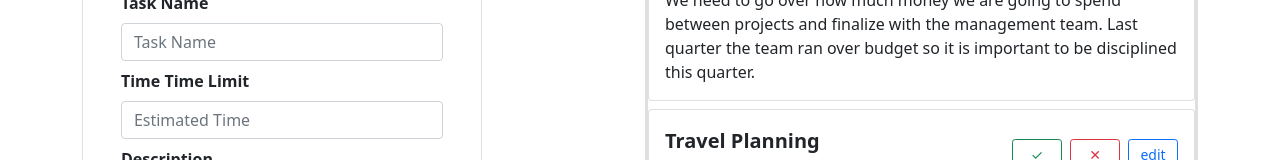
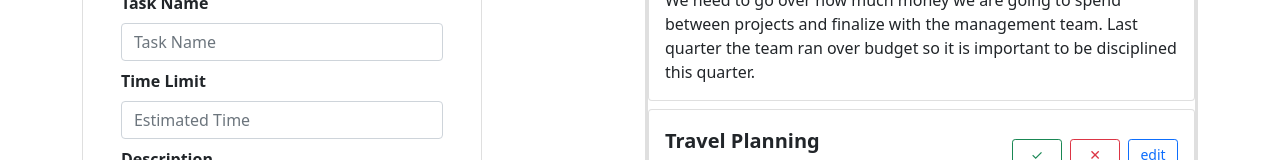
Before and after one commit to kspell22/surfboard-agenda-coding-challenge, a React (Create React App) app: page / in a window 1280 px wide. Shown: the part 209-369 px from the top of the page. Built offline with nearby package versions, Linux system fonts and the light colour scheme.

Commit message:
Fixed Typo

```diff
--- a/src/NewTaskForm.js
+++ b/src/NewTaskForm.js
@@ -24,7 +24,7 @@ function NewTaskForm({ addTask, isEditing }) {
         <Form.Control type="text" className="input" value={taskName} onChange={e => setTaskName(e.target.value)} placeholder="Task Name" />
       </Form.Group>
       <Form.Group className="form-group">
-        <Form.Label><b>Time Time Limit</b></Form.Label>
+        <Form.Label><b>Time Limit</b></Form.Label>
         <Form.Control type="text" className="input" value={taskTime} onChange={e => setTaskTime(e.target.value)} placeholder="Estimated Time" />
       </Form.Group>
       <Form.Group className="form-group">
```
